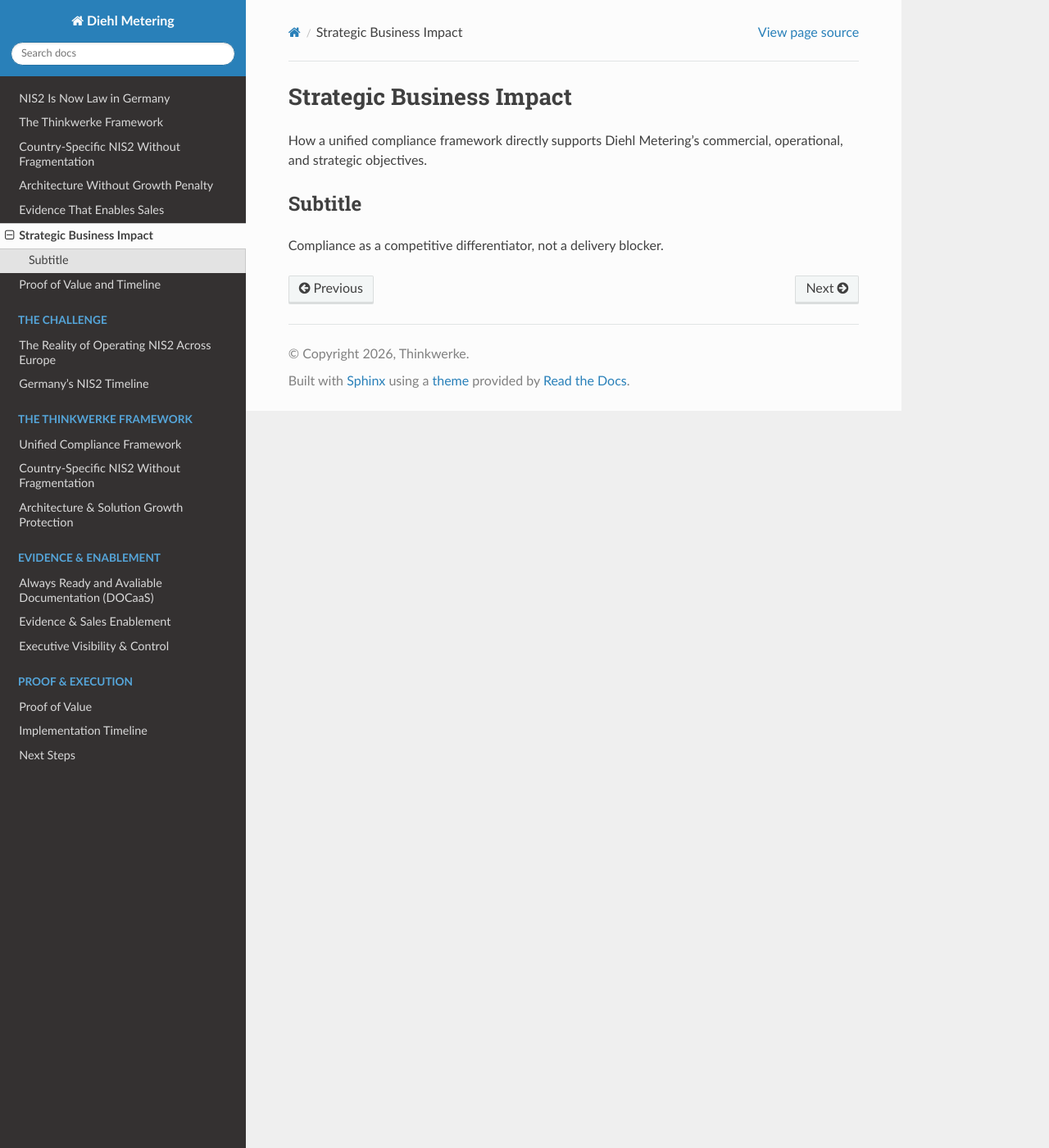
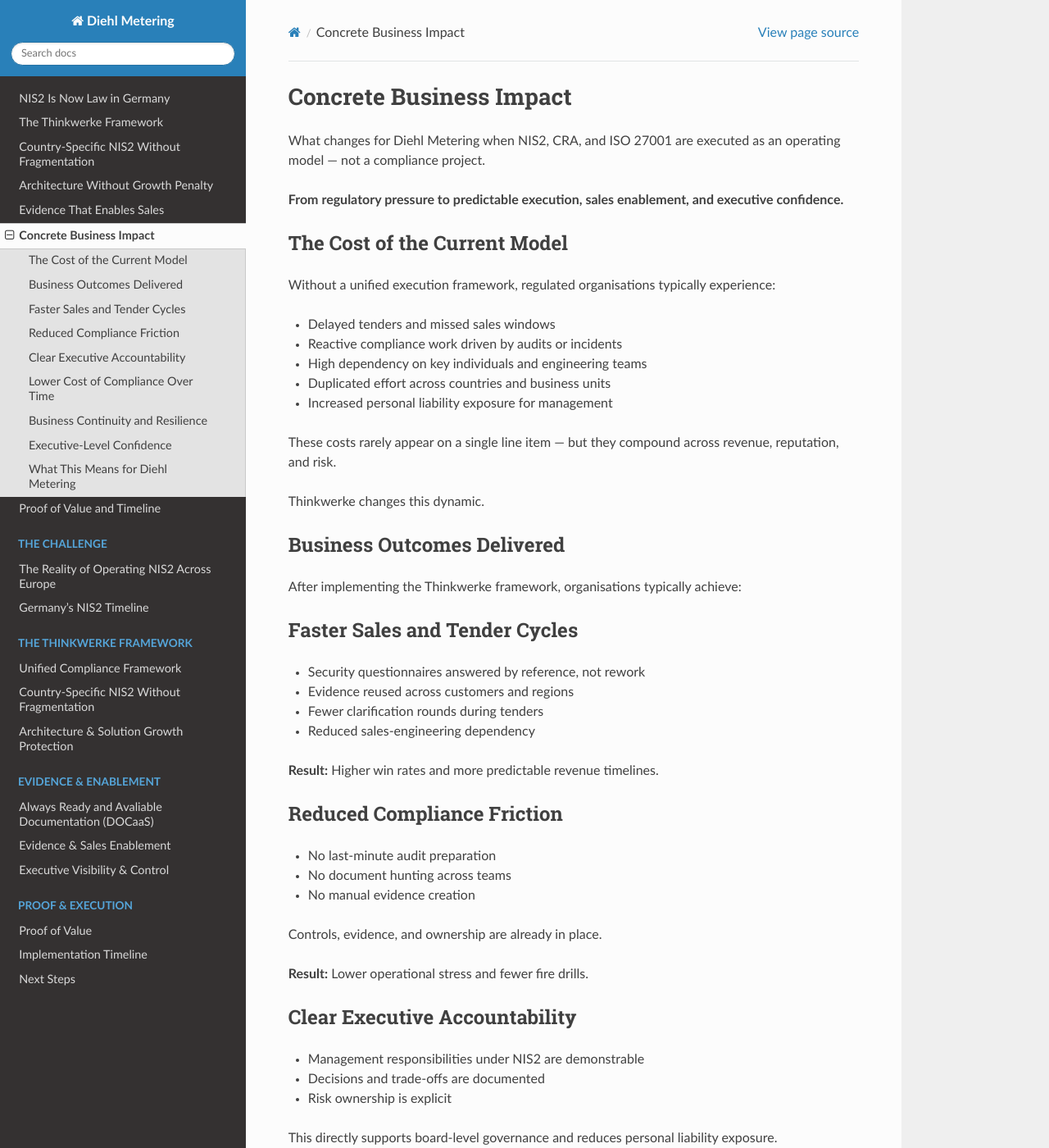
Before and after one commit to Mynkskhr/diehlmetering, a Sphinx documentation site: the page built from docs/source/business-impact.rst, in a window 1280 px wide and 1400 px high. Shown: the whole window at 82% size. Built offline with Sphinx 7.4.7 and the Read the Docs theme 3.1.0, drawn with Linux system fonts in a browser that asks for light colours; some of the changed text lies outside the part shown.

Commit message:
Update business-impact.rst

```diff
--- a/docs/source/business-impact.rst
+++ b/docs/source/business-impact.rst
@@ -1,10 +1,107 @@
-Strategic Business Impact
-=========================
+Concrete Business Impact
+=======================
 
-How a unified compliance framework directly supports Diehl Metering’s
-commercial, operational, and strategic objectives.
+What changes for Diehl Metering when NIS2, CRA, and ISO 27001
+are executed as an operating model — not a compliance project.
 
-Subtitle
---------
+**From regulatory pressure to predictable execution, sales enablement,
+and executive confidence.**
 
-Compliance as a competitive differentiator, not a delivery blocker.
+The Cost of the Current Model
+-----------------------------
+
+Without a unified execution framework, regulated organisations typically experience:
+
+- Delayed tenders and missed sales windows
+- Reactive compliance work driven by audits or incidents
+- High dependency on key individuals and engineering teams
+- Duplicated effort across countries and business units
+- Increased personal liability exposure for management
+
+These costs rarely appear on a single line item —
+but they compound across revenue, reputation, and risk.
+
+Thinkwerke changes this dynamic.
+
+Business Outcomes Delivered
+---------------------------
+
+After implementing the Thinkwerke framework, organisations typically achieve:
+
+Faster Sales and Tender Cycles
+------------------------------
+
+- Security questionnaires answered by reference, not rework
+- Evidence reused across customers and regions
+- Fewer clarification rounds during tenders
+- Reduced sales-engineering dependency
+
+**Result:** Higher win rates and more predictable revenue timelines.
+
+Reduced Compliance Friction
+---------------------------
+
+- No last-minute audit preparation
+- No document hunting across teams
+- No manual evidence creation
+
+Controls, evidence, and ownership are already in place.
+
+**Result:** Lower operational stress and fewer fire drills.
+
+Clear Executive Accountability
+------------------------------
+
+- Management responsibilities under NIS2 are demonstrable
+- Decisions and trade-offs are documented
+- Risk ownership is explicit
+
+This directly supports board-level governance
+and reduces personal liability exposure.
+
+**Result:** Stronger leadership confidence and defensibility.
+
+Lower Cost of Compliance Over Time
+----------------------------------
+
+- One framework reused across:
+  - NIS2 (country-specific)
+  - CRA (product lifecycle)
+  - ISO 27001 (ISMS)
+- Reduced duplication between teams
+- Less reliance on external audits and emergency consulting
+
+**Result:** Compliance becomes predictable, not expensive.
+
+Business Continuity and Resilience
+----------------------------------
+
+- Architecture decisions are documented
+- Incident response expectations are clear
+- Evidence exists before incidents occur
+
+This reduces the likelihood and impact of:
+
+- Extended outages
+- Regulatory escalation
+- Reputational damage
+
+**Result:** Higher operational resilience.
+
+Executive-Level Confidence
+--------------------------
+
+Leadership gains:
+
+- Continuous visibility into posture and progress
+- Confidence when speaking with regulators and customers
+- Control over strategic direction without technical mediation
+
+**Result:** Better decisions, faster.
+
+What This Means for Diehl Metering
+---------------------------------
+
+At group and divisional level, the impact is measurable:
+
+- Faster regulated market en
```
